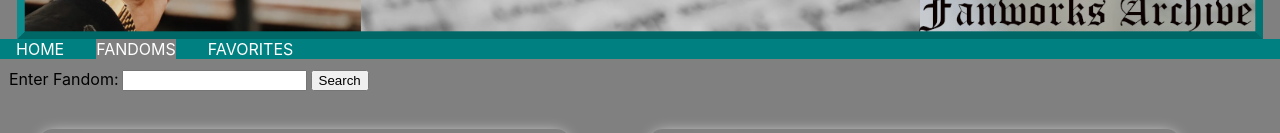
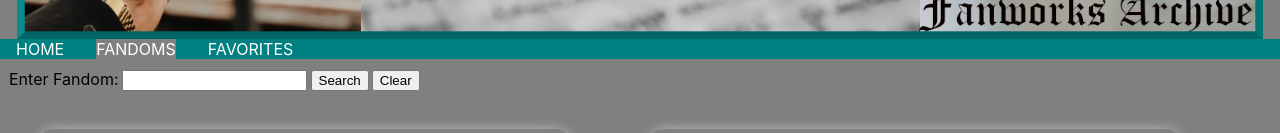
Before and after one commit to kap83/react-fanfic-archive, a React (Create React App) app: page /fandoms in a window 1280 px wide. Shown: the part 361-494 px from the top of the page. Built offline with nearby package versions, Linux system fonts and the light colour scheme; data requests are answered from the project's data file.

Commit message:
commit message

```diff
--- a/src/Components/App.js
+++ b/src/Components/App.js
@@ -9,7 +9,6 @@ import Favorites from "./Favorites"
 
 export default function App() {
   const [userData, setUserData] = useState(null)
-  console.log(userData)
 
   useEffect(()=>{
     fetch("http://localhost:3000/users")
@@ -23,7 +22,6 @@ export default function App() {
   }
 
   const handleFavoriteUpdate = (favoriteUpdate) => {
-    console.log(favoriteUpdate.id)
        const favoriteUserIndex = userData.findIndex((user) => user.id === favoriteUpdate.id)
        const copyUserData = [...userData]
        copyUserData[favoriteUserIndex] = favoriteUpdate
--- a/src/Components/Fandoms.js
+++ b/src/Components/Fandoms.js
@@ -1,7 +1,6 @@
 import React, {useState, useEffect} from 'react'
 import Card from './Card'
 import '../index.css'
-
 
 export default function Fandoms({userData, handleFavoriteUpdate}) {
    const [search, setSearch] = useState("")
@@ -24,6 +23,11 @@ export default function Fandoms({userData, handleFavoriteUpdate}) {
     const newSearchData = userData.filter((user) => user.fandoms.toString().toLowerCase().includes(changeSearchCaseSensitivity)
     )
    setLocalUserData(newSearchData)
+   setSearch("")
+ }
+
+ const handleClearResults = () => {
+  setLocalUserData(userData)
  }
 
   return (
@@ -37,8 +41,17 @@ export default function Fandoms({userData, handleFavoriteUpdate}) {
               name="name" />
           </label>
           <button type="submit">Search</button>
+          <button type="button"
+            onClick={handleClearResults}
+            style={{marginLeft: "3px"}}>
+              Clear
+          </button>
         </form>
-        {localUserData.map((user) => <Card key={user.id} handleFavoriteUpdate={handleFavoriteUpdate} user={user} />)}
+        {localUserData.map((user) =>
+          <Card key={user.id}
+          handleFavoriteUpdate={handleFavoriteUpdate}
+          user={user}
+        />)}
   </>
   )
 }
--- a/src/Components/Header.js
+++ b/src/Components/Header.js
@@ -1,5 +1,3 @@
-// arhive logo, user picture, post and see fic list buttons
-
 import React from 'react'
 import logo from '../images/logo.png'
 import '../index.css'
--- a/src/Components/Home.js
+++ b/src/Components/Home.js
@@ -21,7 +21,6 @@ export default function Home({handleNewUser}) {
       <p>Please be advised, work submitted via this feature cannot be edited in the future.</p>
 
       <NewAuthorSubmit handleNewUser={handleNewUser}/>
-
     </div>
     </>
   )
```
Also changed, not shown: 1 other file (tests, documents, lock files or other folders).
